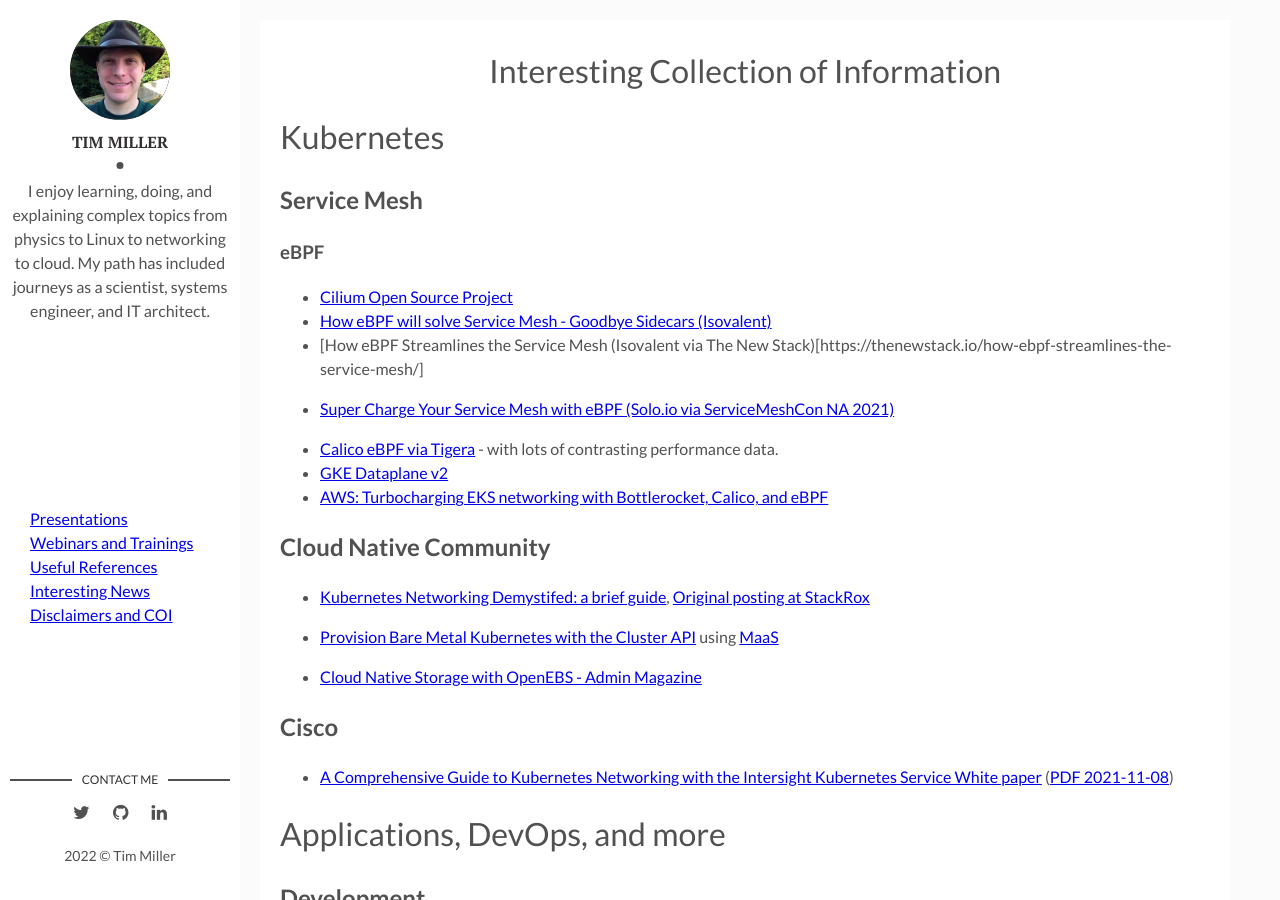
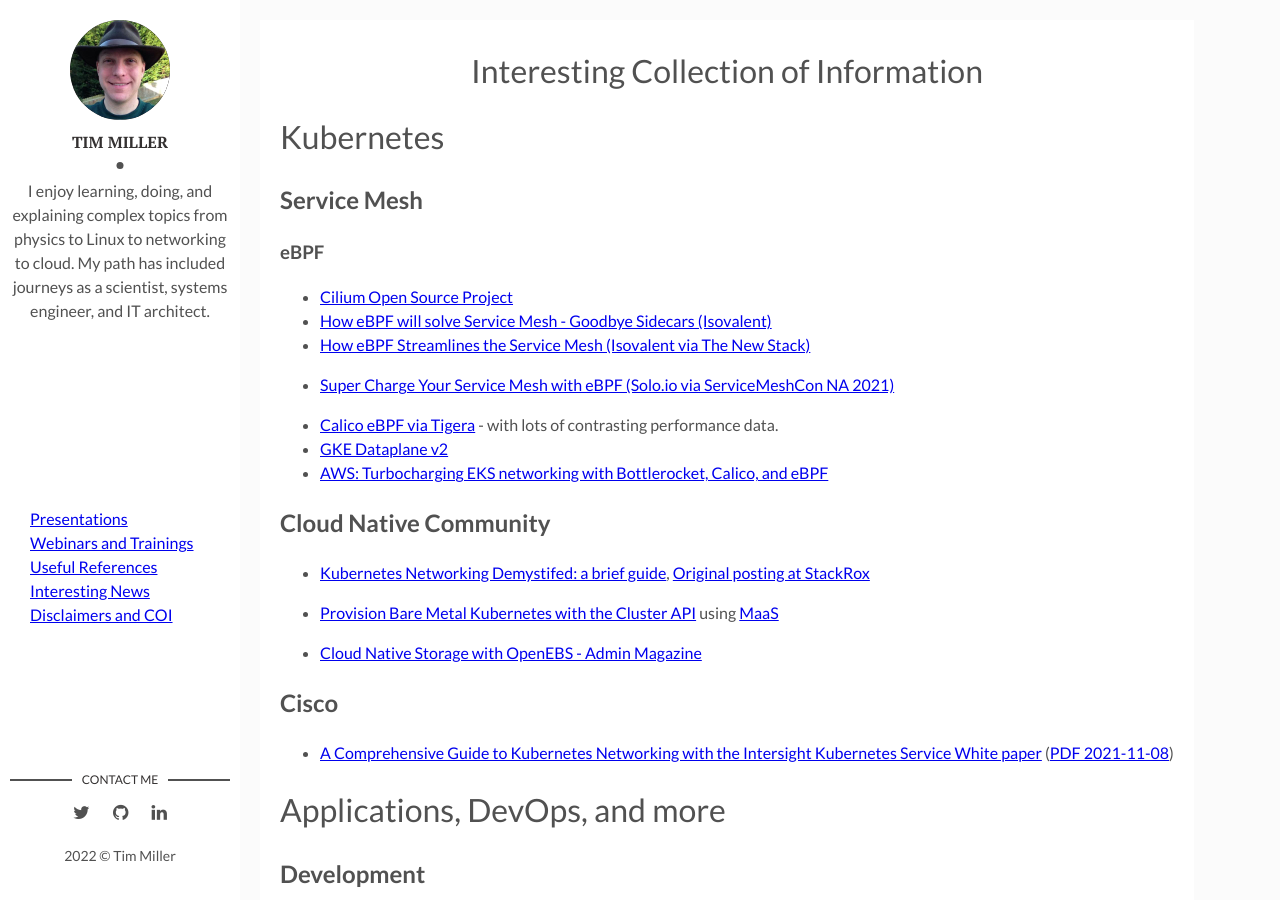
Before and after one commit to broadcaststorm/broadcaststorm.github.io, a Jekyll site: the page built from _posts/references/0001-01-03-useful-references.md, in a window 1280 px wide and 900 px high. Built offline with Jekyll 4.4.1, drawn with Linux system fonts in a browser that asks for light colours.

Commit message:
Correct typo in URL markdown

```diff
--- a/_posts/references/0001-01-03-useful-references.md
+++ b/_posts/references/0001-01-03-useful-references.md
@@ -14,7 +14,7 @@ tags:
 
 - [Cilium Open Source Project](https://cilium.io)
 - [How eBPF will solve Service Mesh - Goodbye Sidecars (Isovalent)](https://isovalent.com/blog/post/2021-12-08-ebpf-servicemesh)
-- [How eBPF Streamlines the Service Mesh (Isovalent via The New Stack)[https://thenewstack.io/how-ebpf-streamlines-the-service-mesh/]
+- [How eBPF Streamlines the Service Mesh (Isovalent via The New Stack)](https://thenewstack.io/how-ebpf-streamlines-the-service-mesh/)
 - [Super Charge Your Service Mesh with eBPF (Solo.io via ServiceMeshCon NA 2021)](https://youtu.be/VV3MzbPXyTM)
 
 - [Calico eBPF via Tigera](https://www.tigera.io/blog/introducing-the-calico-ebpf-dataplane/) - with lots of contrasting performance data.
```
